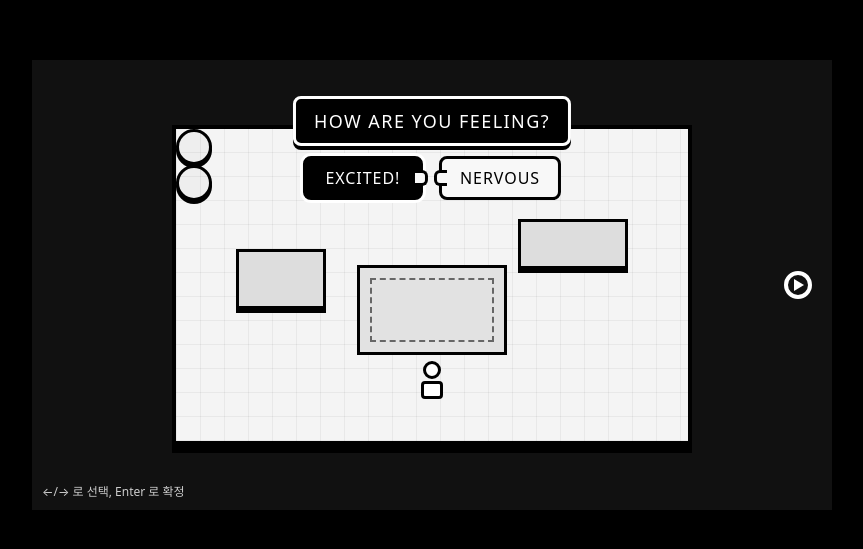
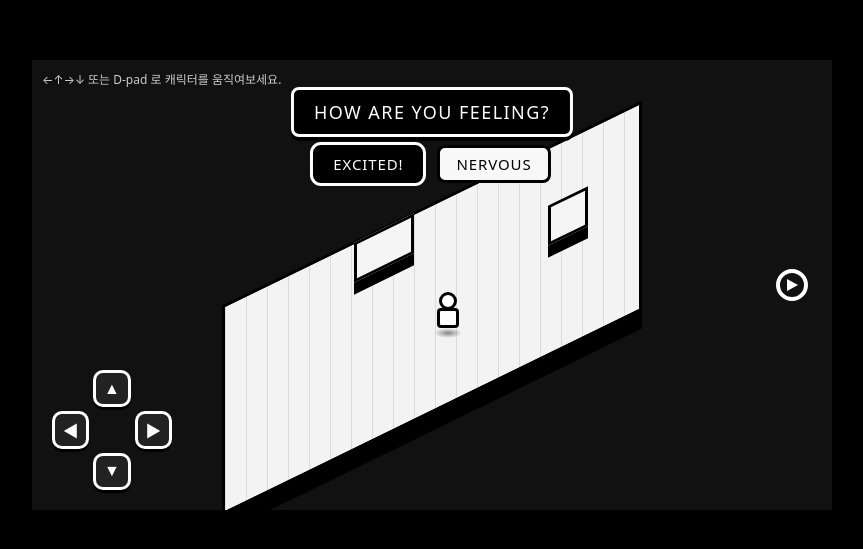
Before and after one commit to shb9869-a11y/GAME, a plain HTML site: page index.html in a window 1280 px wide. Shown: the part 115-664 px from the top of the page, without its empty margins (208-1071 px from the left). Drawn offline with Linux system fonts and the light colour scheme.

Commit message:
index.html 업데이트

```diff
--- a/index.html
+++ b/index.html
@@ -2,187 +2,169 @@
 <html lang="ko">
 <head>
 <meta charset="UTF-8">
-<title>TOEM-style Room UI</title>
+<title>TOEM style isometric room</title>
 <meta name="viewport" content="width=device-width, initial-scale=1">
 
 <style>
-  * { box-sizing: border-box; margin: 0; padding: 0; }
-  body {
+  *{box-sizing:border-box;margin:0;padding:0;}
+  body{
     background:#000;
-    font-family: system-ui, -apple-system, BlinkMacSystemFont, "Segoe UI", sans-serif;
+    font-family:system-ui,-apple-system,BlinkMacSystemFont,"Segoe UI",sans-serif;
     height:100vh;
     display:flex;
+    justify-content:center;
     align-items:center;
-    justify-content:center;
     color:#fff;
   }
 
-  /* 전체 게임 화면 컨테이너 */
   .game-root{
     position:relative;
     width: 800px;
     height: 450px;
+    background:#111;
     overflow:hidden;
-    background:#111;
   }
 
-  /* 방(플레이 공간) */
-  .room{
+  /* 월드(등각 공간) */
+  .world{
     position:absolute;
-    left:50%; top:50%;
+    left:50%;
+    top:55%;
     transform:translate(-50%,-50%);
     width: 520px;
     height: 320px;
-    background:#f4f4f4;
-    border:4px solid #000;
-    box-shadow:0 8px 0 #000;
-  }
-
-  /* 방 바닥 패턴 */
-  .room::before{
-    content:"";
-    position:absolute;
-    inset:0;
-    background-image:
-      linear-gradient(90deg, rgba(0,0,0,0.05) 1px, transparent 1px),
-      linear-gradient(0deg, rgba(0,0,0,0.05) 1px, transparent 1px);
-    background-size:24px 24px;
     pointer-events:none;
   }
 
-  /* 간단한 가구들 */
-  .furniture{
+  /* 등각 바닥: 다이아몬드 모양 */
+  .floor{
     position:absolute;
-    background:#ddd;
+    left:50%;
+    top:50%;
+    width: 420px;
+    height: 210px;
+    transform:translate(-50%,-50%) skewY(-26deg);
+    background:
+      repeating-linear-gradient(
+        90deg,
+        #dcdcdc 0 1px,
+        #f3f3f3 1px 21px
+      );
     border:3px solid #000;
-    box-shadow:0 4px 0 #000;
+    box-shadow:0 18px 0 #000;
   }
-  .table{ width:90px; height:60px; left:60px; top:120px;}
-  .sofa{ width:110px; height:50px; right:60px; top:90px;}
-  .rug {
+
+  /* 바닥 위 가구(조금 3D 느낌) */
+  .block{
     position:absolute;
-    width:150px; height:90px;
-    left:50%; top:58%;
-    transform:translate(-50%,-50%);
-    background:#e2e2e2;
+    width:60px;
+    height:40px;
+    background:#f5f5f5;
+    border:3px solid #000;
+    box-shadow:0 12px 0 #000;
+    transform:skewY(-26deg);
+  }
+  .block.table{ left:35%; top:25%;}
+  .block.shelf{ right:20%; top:15%; width:40px;}
+
+  /* 등각 좌표 -> 화면 좌표용 컨테이너 */
+  .entity-layer{
+    position:absolute;
+    inset:0;
+    pointer-events:none;
+  }
+
+  /* 플레이어 아이소메트릭 캐릭터 */
+  .player{
+    position:absolute;
+    width:32px;
+    height:40px;
+    transform-origin:center bottom;
+  }
+  .player .shadow{
+    position:absolute;
+    left:50%;
+    bottom:0;
+    width:28px;
+    height:10px;
+    transform:translateX(-50%);
+    background:radial-gradient(ellipse at center, rgba(0,0,0,0.45) 0, transparent 70%);
+  }
+  .player .body{
+    position:absolute;
+    left:50%;
+    bottom:10px;
+    transform:translateX(-50%);
+    width:22px;
+    height:20px;
+    border-radius:4px;
+    background:#fff;
     border:3px solid #000;
   }
-  .rug::before{
-    content:"";
+  .player .head{
     position:absolute;
-    inset:10px;
-    border:2px dashed #666;
+    left:50%;
+    bottom:28px;
+    transform:translateX(-50%);
+    width:18px;
+    height:18px;
+    border-radius:50%;
+    background:#fff;
+    border:3px solid #000;
   }
 
-  .plant{
-    width:36px; height:36px;
-    border-radius:50%;
-    background:#eee;
-    border:3px solid #000;
-    box-shadow:0 3px 0 #000;
-  }
-  .plant.one{ right:40px; bottom:40px;}
-  .plant.two{ left:40px; top:40px;}
-
-  /* 플레이어 캐릭터 – 간단한 흑백 사람 아이콘 */
-  .player{
-    position:absolute;
-    width:26px; height:40px;
-    left:50%; bottom:40px;
-    transform:translateX(-50%);
-  }
-  .player .head{
-    width:18px; height:18px;
-    margin:0 auto;
-    border-radius:50%;
-    border:3px solid #000;
-    background:#fff;
-  }
-  .player .body{
-    width:22px; height:18px;
-    margin:2px auto 0;
-    border-radius:4px;
-    border:3px solid #000;
-    background:#fff;
-  }
-
-  /* 대화 박스 영역 */
+  /* 질문 UI */
   .dialogue-wrapper{
     position:absolute;
-    left:50%; top:8%;
+    left:50%;
+    top:6%;
     transform:translateX(-50%);
-    z-index:10;
+    z-index:5;
   }
-
   .dialogue-box{
     background:#000;
-    color:#fff;
-    padding:10px 18px;
+    padding:10px 20px;
     border-radius:8px;
     border:3px solid #fff;
+    box-shadow:0 4px 0 #000;
     text-transform:uppercase;
+    letter-spacing:0.08em;
     font-size:18px;
-    letter-spacing:0.08em;
-    box-shadow:0 4px 0 #000;
-    text-align:center;
   }
-
   .choices{
-    margin-top:10px;
+    margin-top:8px;
     display:flex;
-    gap:16px;
     justify-content:center;
+    gap:14px;
   }
-
   .choice{
     position:relative;
-    padding:8px 18px;
+    padding:6px 16px;
     background:#f8f8f8;
     color:#000;
     border-radius:8px;
     border:3px solid #000;
-    font-size:16px;
     text-transform:uppercase;
     letter-spacing:0.06em;
+    font-size:15px;
+    min-width:110px;
+    text-align:center;
     cursor:pointer;
-    min-width:120px;
-    text-align:center;
   }
-
-  .choice::before{
-    /* 말풍선 같은 작은 돌출 모양 */
-    content:"";
-    position:absolute;
-    top:50%;
-    transform:translateY(-50%);
-    width:10px; height:10px;
-    border:3px solid #000;
-    background:#f8f8f8;
-  }
-  .choice.left::before{
-    right:-8px;
-    border-radius:0 6px 6px 0;
-    border-left:none;
-  }
-  .choice.right::before{
-    left:-8px;
-    border-radius:6px 0 0 6px;
-    border-right:none;
-  }
-
   .choice.selected{
     background:#000;
     color:#fff;
     box-shadow:0 0 0 3px #fff;
   }
 
-  /* 우측 화살표(다음 씬 등) */
+  /* 오른쪽 화살표 */
   .next-arrow{
     position:absolute;
-    right:20px;
+    right:24px;
     top:50%;
     transform:translateY(-50%);
-    width:28px; height:28px;
+    width:32px;
+    height:32px;
     border-radius:50%;
     border:4px solid #fff;
     display:flex;
@@ -192,14 +174,50 @@
   .next-arrow::before{
     content:"";
     border-style:solid;
-    border-width:6px 0 6px 10px;
+    border-width:6px 0 6px 11px;
     border-color:transparent transparent transparent #fff;
-    margin-left:2px;
+    margin-left:1px;
+  }
+
+  /* 좌측 하단 방향키(D-pad) */
+  .dpad{
+    position:absolute;
+    left:20px;
+    bottom:20px;
+    width:120px;
+    height:120px;
+    display:grid;
+    grid-template-columns:repeat(3,1fr);
+    grid-template-rows:repeat(3,1fr);
+    gap:4px;
+    z-index:10;
+  }
+  .dpad button{
+    border:none;
+    background:#222;
+    color:#fff;
+    border-radius:10px;
+    border:3px solid #fff;
+    box-shadow:0 3px 0 #000;
+    font-size:16px;
+    cursor:pointer;
+    touch-action:manipulation;
+  }
+  .dpad button:active{
+    transform:translateY(2px);
+    box-shadow:0 1px 0 #000;
+  }
+  .dpad .empty{
+    background:transparent;
+    border:none;
+    box-shadow:none;
+    pointer-events:none;
   }
 
   .log{
     position:absolute;
-    left:10px; bottom:10px;
+    left:10px;
+    top:10px;
     font-size:12px;
     color:#ccc;
   }
@@ -208,68 +226,104 @@
 <body>
 
 <div class="game-root">
-  <div class="room">
-    <div class="furniture table"></div>
-    <div class="furniture sofa"></div>
-    <div class="rug"></div>
-    <div class="plant one"></div>
-    <div class="plant two"></div>
+  <div class="world">
+    <div class="floor"></div>
+    <div class="block table"></div>
+    <div class="block shelf"></div>
 
-    <div class="player">
-      <div class="head"></div>
-      <div class="body"></div>
+    <!-- 캐릭터와 같은 엔티티 레이어 -->
+    <div class="entity-layer">
+      <div class="player" id="player">
+        <div class="shadow"></div>
+        <div class="body"></div>
+        <div class="head"></div>
+      </div>
     </div>
   </div>
 
-  <!-- 대화 UI -->
+  <!-- 질문/선택 UI -->
   <div class="dialogue-wrapper">
     <div class="dialogue-box">HOW ARE YOU FEELING?</div>
     <div class="choices">
-      <div class="choice left selected" data-value="EXCITED!">EXCITED!</div>
-      <div class="choice right" data-value="NERVOUS">NERVOUS</div>
+      <div class="choice selected">EXCITED!</div>
+      <div class="choice">NERVOUS</div>
     </div>
   </div>
 
   <div class="next-arrow"></div>
 
-  <div class="log" id="log">←/→ 로 선택, Enter 로 확정</div>
+  <!-- 방향키 -->
+  <div class="dpad">
+    <div class="empty"></div>
+    <button data-dir="up">▲</button>
+    <div class="empty"></div>
+
+    <button data-dir="left">◀</button>
+    <div class="empty"></div>
+    <button data-dir="right">▶</button>
+
+    <div class="empty"></div>
+    <button data-dir="down">▼</button>
+    <div class="empty"></div>
+  </div>
+
+  <div class="log" id="log">←↑→↓ 또는 D-pad 로 캐릭터를 움직여보세요.</div>
 </div>
 
 <script>
-  const choices = Array.from(document.querySelectorAll('.choice'));
-  let index = 0;
+  // 아이소메트릭 좌표 (x,y) -> 화면 픽셀
+  // 간단한 2D -> iso 투영
+  const originX = 260;  // 월드 중앙 기준
+  const originY = 150;
+  const tileW = 32;
+  const tileH = 16;
 
-  function updateSelection(){
-    choices.forEach((c, i)=>{
-      c.classList.toggle('selected', i === index);
-    });
+  let px = 0;  // logical x
+  let py = 0;  // logical y
+
+  const playerEl = document.getElementById('player');
+  const logEl = document.getElementById('log');
+
+  function placePlayer(){
+    const screenX = originX + (px - py) * tileW/2;
+    const screenY = originY + (px + py) * tileH/2;
+    playerEl.style.left = screenX + 'px';
+    playerEl.style.top  = screenY + 'px';
   }
 
-  // 키보드 입력
+  placePlayer();
+
+  function move(dx, dy){
+    px += dx;
+    py += dy;
+    // 간단한 영역 제한
+    const limit = 6;
+    px = Math.max(-limit, Math.min(limit, px));
+    py = Math.max(-limit, Math.min(limit, py));
+    placePlayer();
+  }
+
+  // 키보드 컨트롤
   window.addEventListener('keydown', e=>{
-    if(e.key === 'ArrowLeft'){
-      index = (index - 1 + choices.length) % choices.length;
-      updateSelection();
-    }else if(e.key === 'ArrowRight'){
-      index = (index + 1) % choices.length;
-      updateSelection();
-    }else if(e.key === 'Enter'){
-      const val = choices[index].dataset.value;
-      document.getElementById('log').textContent = `선택한 감정: ${val}`;
-      // 이 지점에서 다음 씬 로딩, 변수 저장 등 게임 로직을 연결하면 됨.
-    }
+    if(e.key === 'ArrowUp')      move(0,-1);
+    else if(e.key === 'ArrowDown')  move(0,1);
+    else if(e.key === 'ArrowLeft')  move(-1,0);
+    else if(e.key === 'ArrowRight') move(1,0);
   });
 
-  // 마우스로도 선택 가능
-  choices.forEach((c, i)=>{
-    c.addEventListener('click', ()=>{
-      index = i;
-      updateSelection();
-      const val = c.dataset.value;
-      document.getElementById('log').textContent = `선택한 감정: ${val}`;
-    });
+  // D-pad 컨트롤 (터치/마우스)
+  document.querySelectorAll('.dpad button[data-dir]').forEach(btn=>{
+    const dir = btn.dataset.dir;
+    const handler = ()=>{
+      if(dir === 'up') move(0,-1);
+      if(dir === 'down') move(0,1);
+      if(dir === 'left') move(-1,0);
+      if(dir === 'right') move(1,0);
+      logEl.textContent = `플레이어 위치: x=${px}, y=${py}`;
+    };
+    btn.addEventListener('click', handler);
   });
+
 </script>
-
 </body>
 </html>
```
